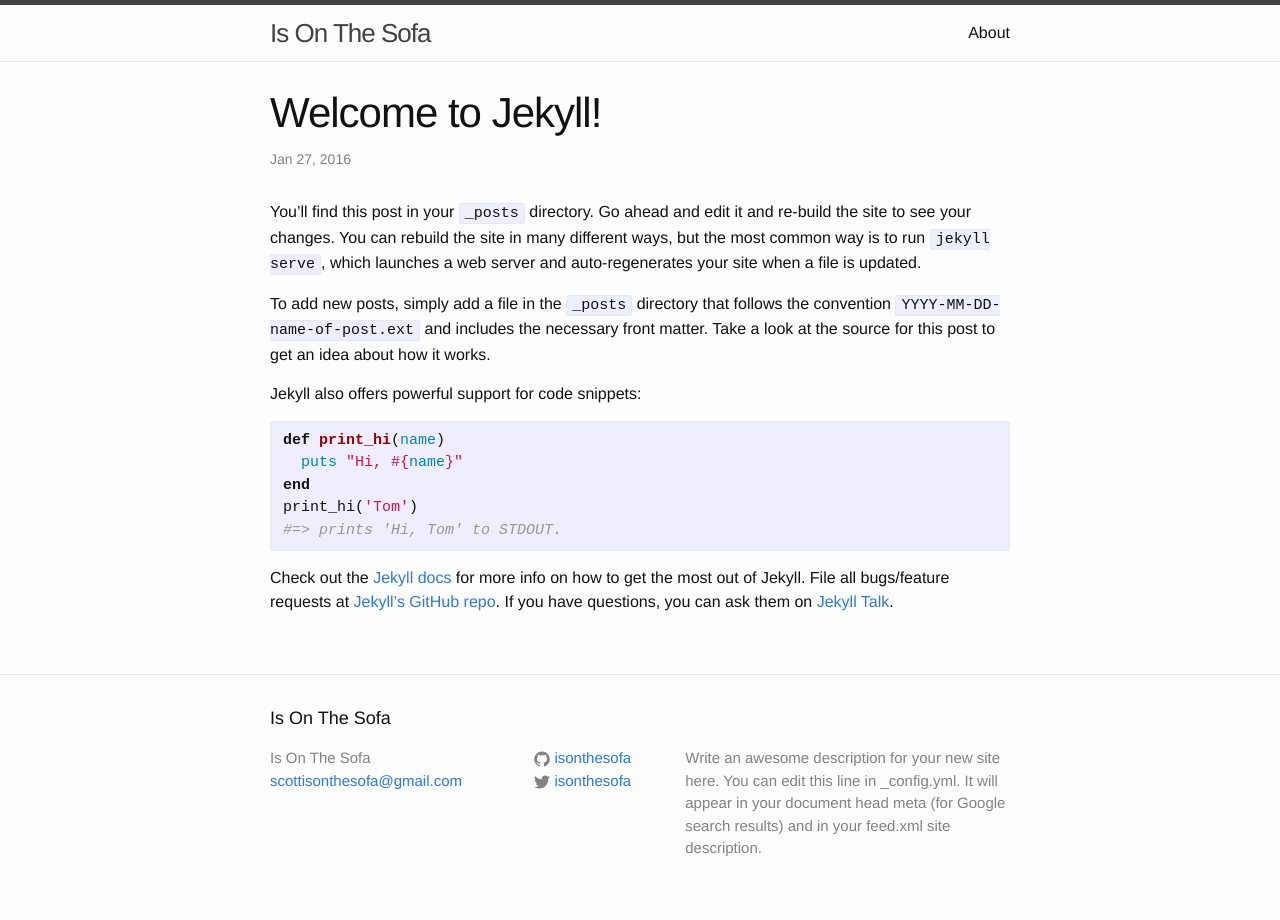
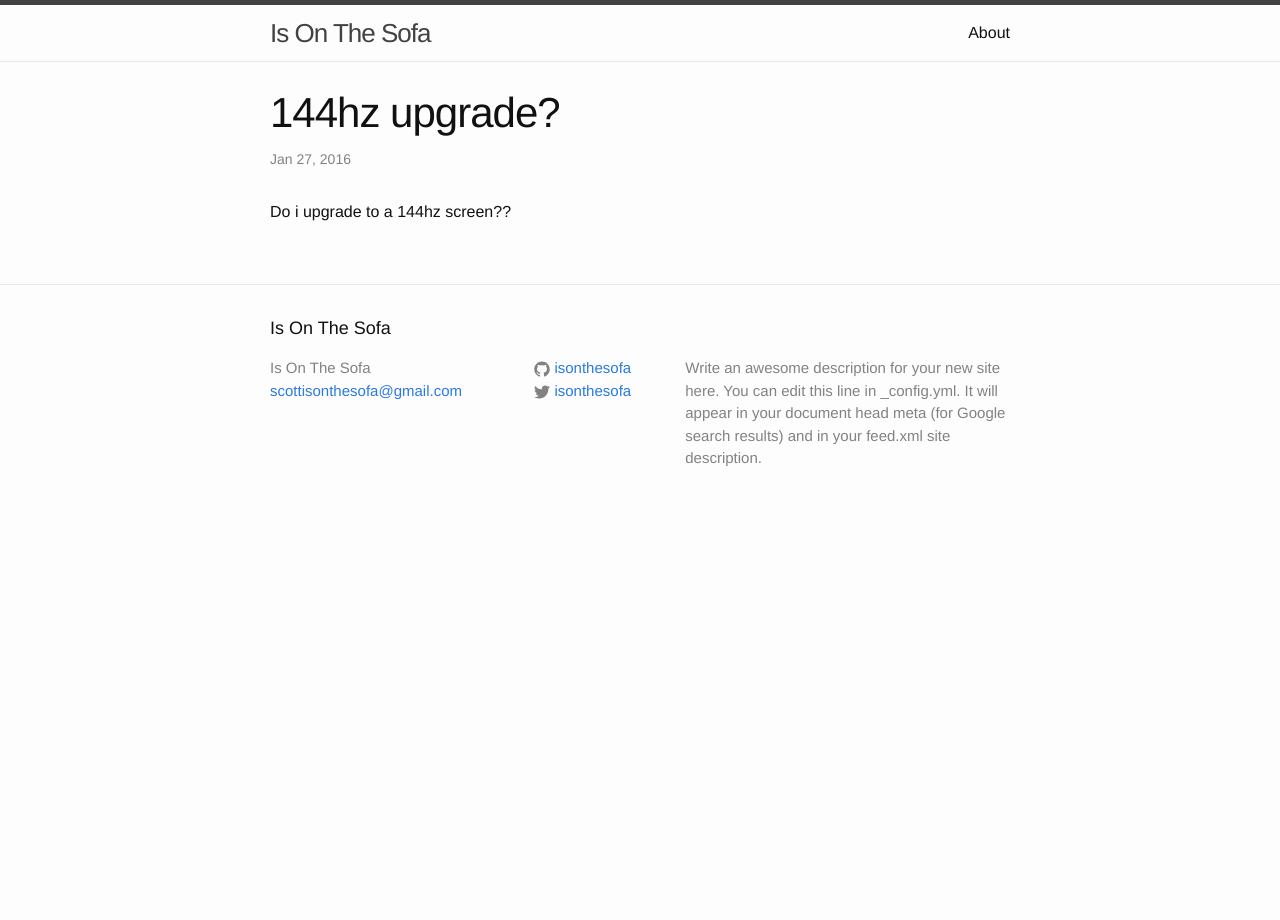
Before and after one commit to isonthesofa/isonthesofa, a Jekyll site: the page built from _posts/2016-01-27-welcome-to-jekyll.markdown, in a window 1280 px wide. Built offline with Jekyll 4.4.1, drawn with Linux system fonts in a browser that asks for light colours.

Commit message:
first push

```diff
--- a/_posts/2016-01-27-welcome-to-jekyll.markdown
+++ b/_posts/2016-01-27-welcome-to-jekyll.markdown
@@ -1,25 +1,7 @@
 ---
 layout: post
-title:  "Welcome to Jekyll!"
+title:  "144hz upgrade?"
 date:   2016-01-27 17:20:48 +0000
-categories: jekyll update
+categories: monitor
 ---
-You’ll find this post in your `_posts` directory. Go ahead and edit it and re-build the site to see your changes. You can rebuild the site in many different ways, but the most common way is to run `jekyll serve`, which launches a web server and auto-regenerates your site when a file is updated.
-
-To add new posts, simply add a file in the `_posts` directory that follows the convention `YYYY-MM-DD-name-of-post.ext` and includes the necessary front matter. Take a look at the source for this post to get an idea about how it works.
-
-Jekyll also offers powerful support for code snippets:
-
-{% highlight ruby %}
-def print_hi(name)
-  puts "Hi, #{name}"
-end
-print_hi('Tom')
-#=> prints 'Hi, Tom' to STDOUT.
-{% endhighlight %}
-
-Check out the [Jekyll docs][jekyll-docs] for more info on how to get the most out of Jekyll. File all bugs/feature requests at [Jekyll’s GitHub repo][jekyll-gh]. If you have questions, you can ask them on [Jekyll Talk][jekyll-talk].
-
-[jekyll-docs]: http://jekyllrb.com/docs/home
-[jekyll-gh]:   https://github.com/jekyll/jekyll
-[jekyll-talk]: https://talk.jekyllrb.com/
+Do i upgrade to a 144hz screen??
```
